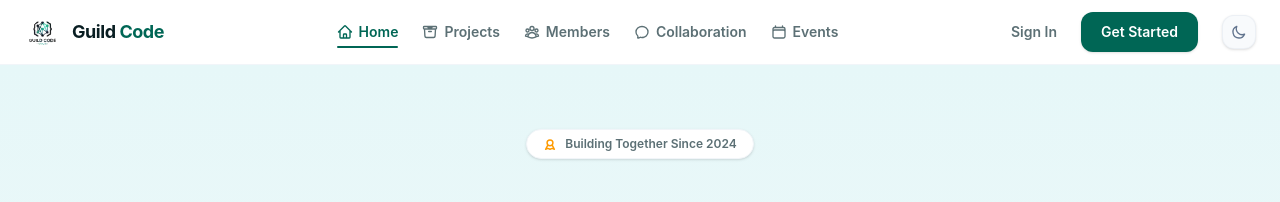
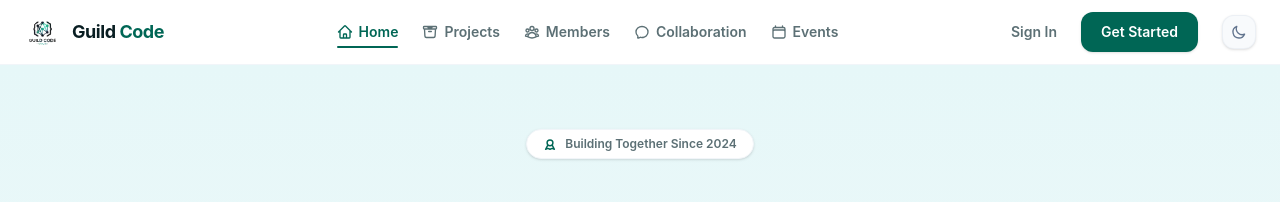
Before and after one commit to Winney360/Guild_Code_Community_Hub, a React (Vite) app in the folder client/: page / in a window 1280 px wide. Shown: the top 202 px of the page. Built offline with nearby package versions, Linux system fonts and the light colour scheme; no server answers.

Commit message:
style: change Home badge medal ribbon icon color to brand green

```diff
--- a/client/src/pages/Home.tsx
+++ b/client/src/pages/Home.tsx
@@ -62,7 +62,7 @@ export const Home: React.FC = () => {
       <section className="bg-gradient-to-b from-[#e6f7f8] via-[#eef9fa] to-white pt-16 pb-20 px-6 relative overflow-hidden select-none">
         <div className="max-w-7xl mx-auto text-center relative z-10">
           <div className="inline-flex items-center gap-2 px-4 py-1.5 bg-white border border-slate-100 rounded-full text-xs font-semibold text-[#5c7075] shadow-sm mb-8">
-            <svg className="w-3.5 h-3.5 text-amber-500 shrink-0" fill="none" stroke="currentColor" viewBox="0 0 24 24" strokeWidth={2.5}>
+            <svg className="w-3.5 h-3.5 text-[#006655] shrink-0" fill="none" stroke="currentColor" viewBox="0 0 24 24" strokeWidth={2.5}>
               <path strokeLinecap="round" strokeLinejoin="round" d="M12 15a5 5 0 100-10 5 5 0 000 10z" />
               <path strokeLinecap="round" strokeLinejoin="round" d="M8.25 14L4.5 21l3.75-1.5L12 21l3.75-1.5L19.5 21l-3.75-7" />
             </svg>
```
